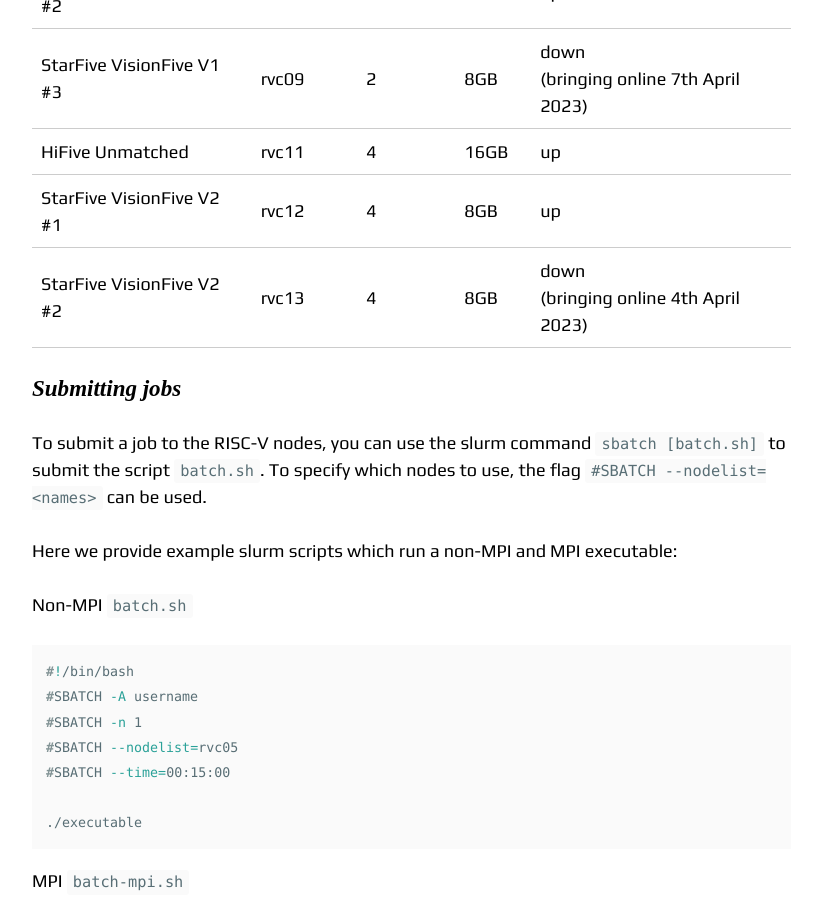
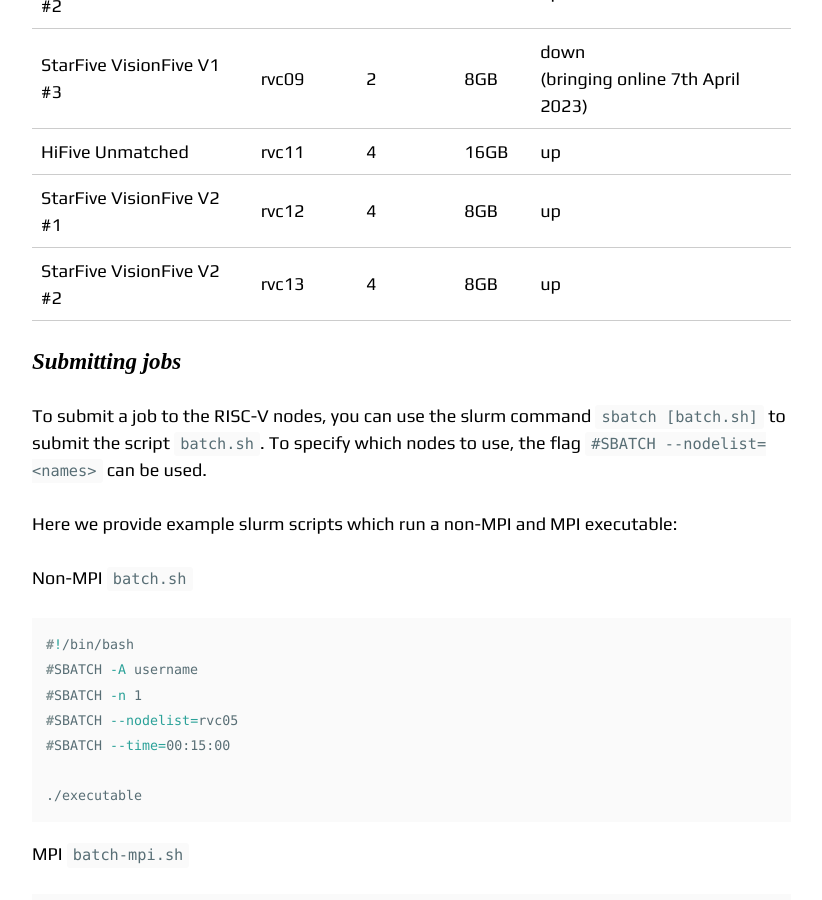
Before and after one commit to RISCVtestbed/riscvtestbed.github.io, a Jekyll site: the page built from _documentation/running_riscv.md, in a window 1280 px wide and 900 px high, scrolled down 1188 px. Shown: the whole window, without its empty margins (343-1165 px from the left). Built offline with Jekyll 4.4.1, drawn with Linux system fonts in a browser that asks for light colours; nearby versions of some CDN libraries.

Commit message:
Update running_riscv.md

```diff
--- a/_documentation/running_riscv.md
+++ b/_documentation/running_riscv.md
@@ -25,7 +25,7 @@
 | StarFive VisionFive V1 #3 | rvc09 | 2 | 8GB | down <br />(bringing online 7th April 2023) |
 | HiFive Unmatched  | rvc11 | 4 | 16GB | up |
 | StarFive VisionFive V2 #1 | rvc12 | 4 | 8GB | up |
-| StarFive VisionFive V2 #2 | rvc13 | 4 | 8GB | down <br />(bringing online 4th April 2023) |
+| StarFive VisionFive V2 #2 | rvc13 | 4 | 8GB | up |
 
 ### Submitting jobs
 
```
